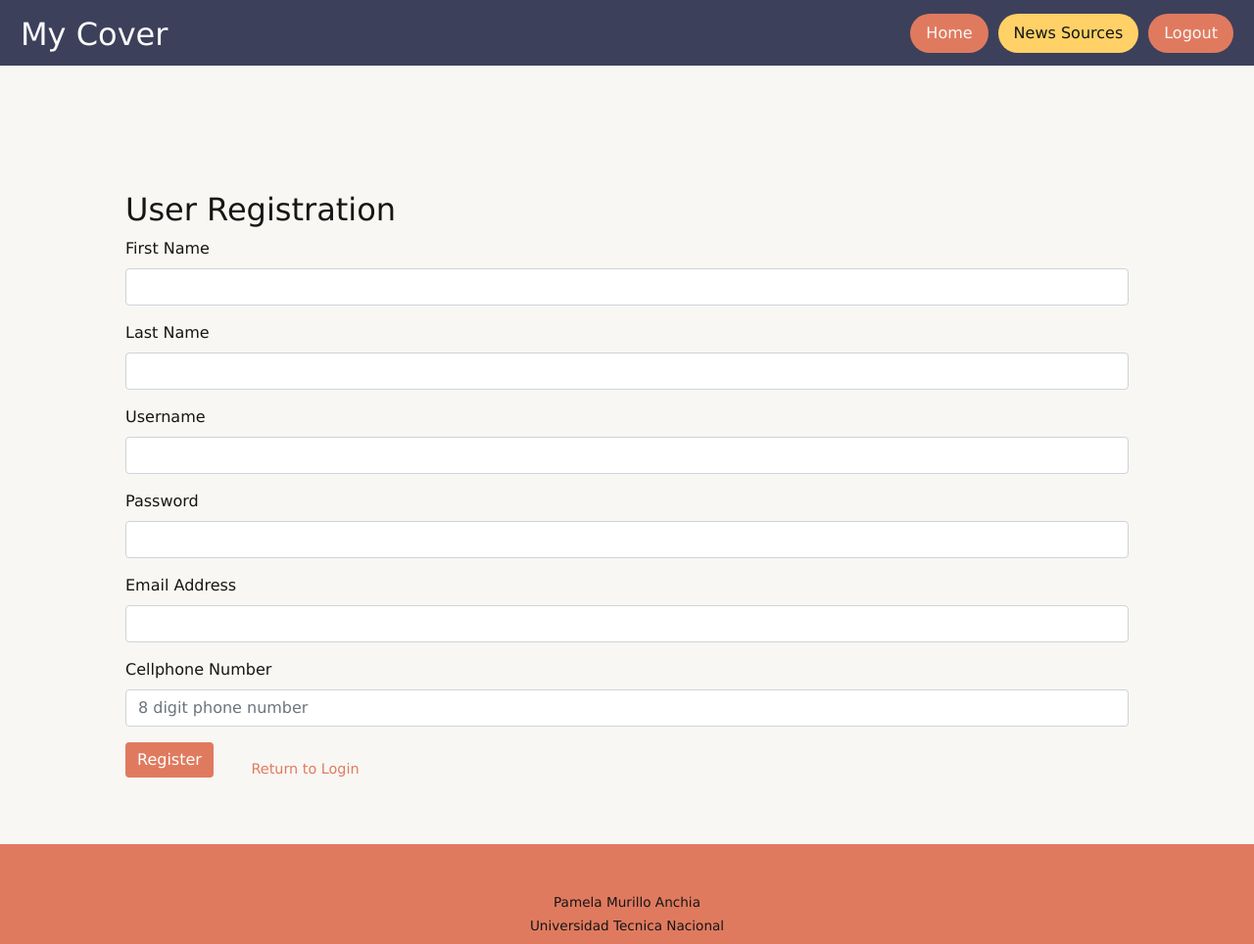
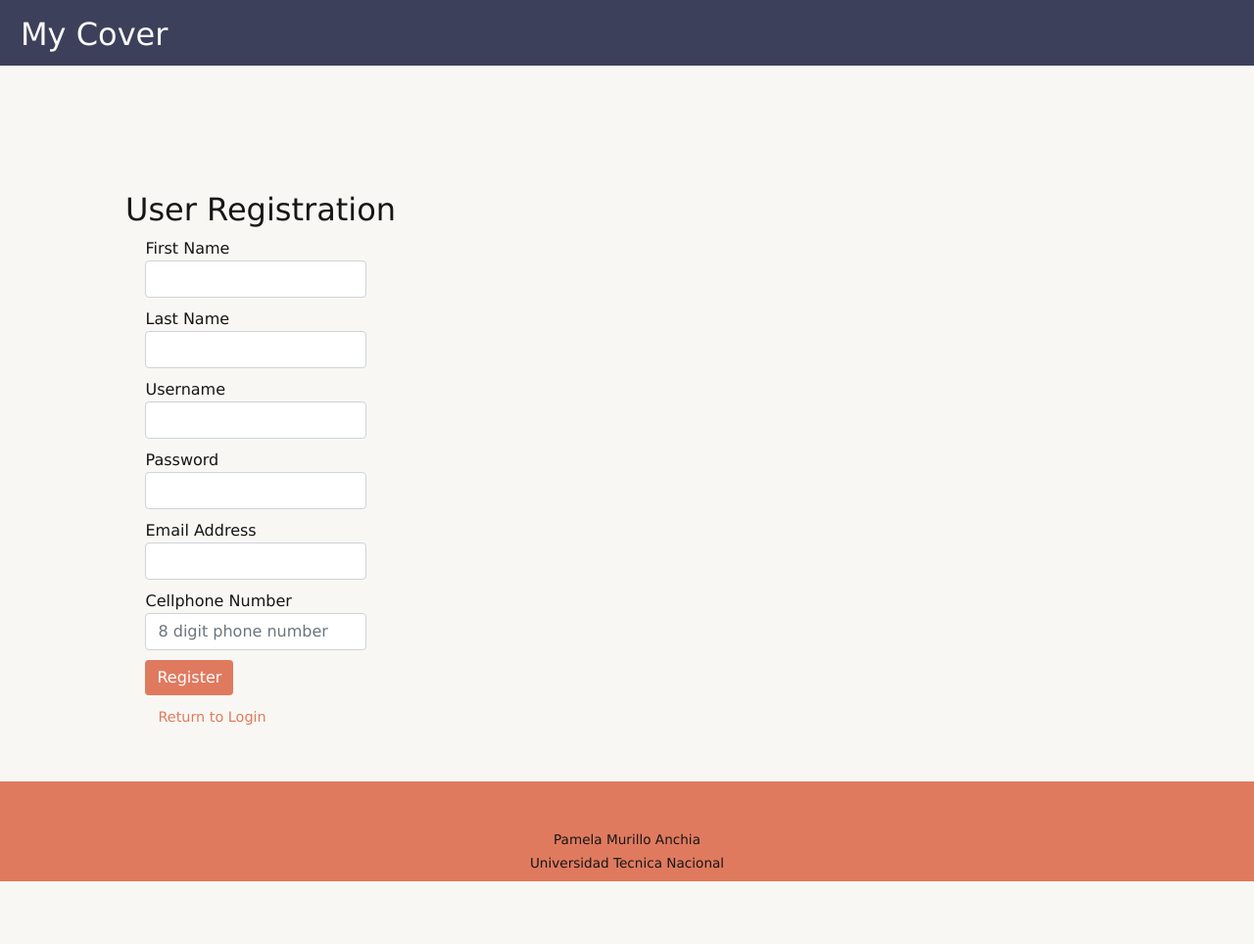
Before and after one commit to pamelamurilloa/FirstProject-ISW613, a PHP site: page /pages/allUsers/registerPage.php in a window 1280 px wide. Shown: the whole page at 98% size. After the commit the page ends 900 px from the top, so only its background shows below. Run offline with PHP 8.4, Linux system fonts and the light colour scheme.

Commit message:
Nav deleted. Class added to the forms for style and role added for inclusivity

```diff
--- a/pages/allUsers/registerPage.php
+++ b/pages/allUsers/registerPage.php
@@ -18,18 +18,12 @@
   <header id="header-container-index" class="sticky">
       <nav id="main-menu"  role="navigation" class="navbar">
           <h1><a class="navbar-brand" href="myCover.php">My Cover</a></h1>
-          <ul class="links">
-              <li class="nav-item"><a class="nav-link" href="myCover.php">Home</a></li>
-              <li class="nav-item"><a class="nav-link active" href="newsSources.php">News Sources</a></li>
-              <li class="nav-item"><a class="nav-link" href="../../scripts/utils/session/logout.php">Logout</a></li>
-          </ul>
-      </nav>
   </header>
 
   <div class="main-content">
     <h2>User Registration</h2>
 
-    <form method="post" action="../../scripts/users/addUser.php">
+    <form method="post" action="../../scripts/users/addUser.php" class="form-inline" role="form">
 
       <div class="form-group">
         <label for="first-name">First Name</label>
@@ -50,11 +44,6 @@
         <label for="password">Password</label>
         <input id="password" class="form-control" type="password" name="password" required>
       </div>
-
-      <!-- <div class="form-group">
-        <label for="passwordConfirm">Confirm Password</label>
-        <input id="passwordConfirm" class="form-control" type="password" name="passwordConfirm" required>
-      </div> -->
 
       <div class="form-group">
         <label for="email">Email Address</label>
```
